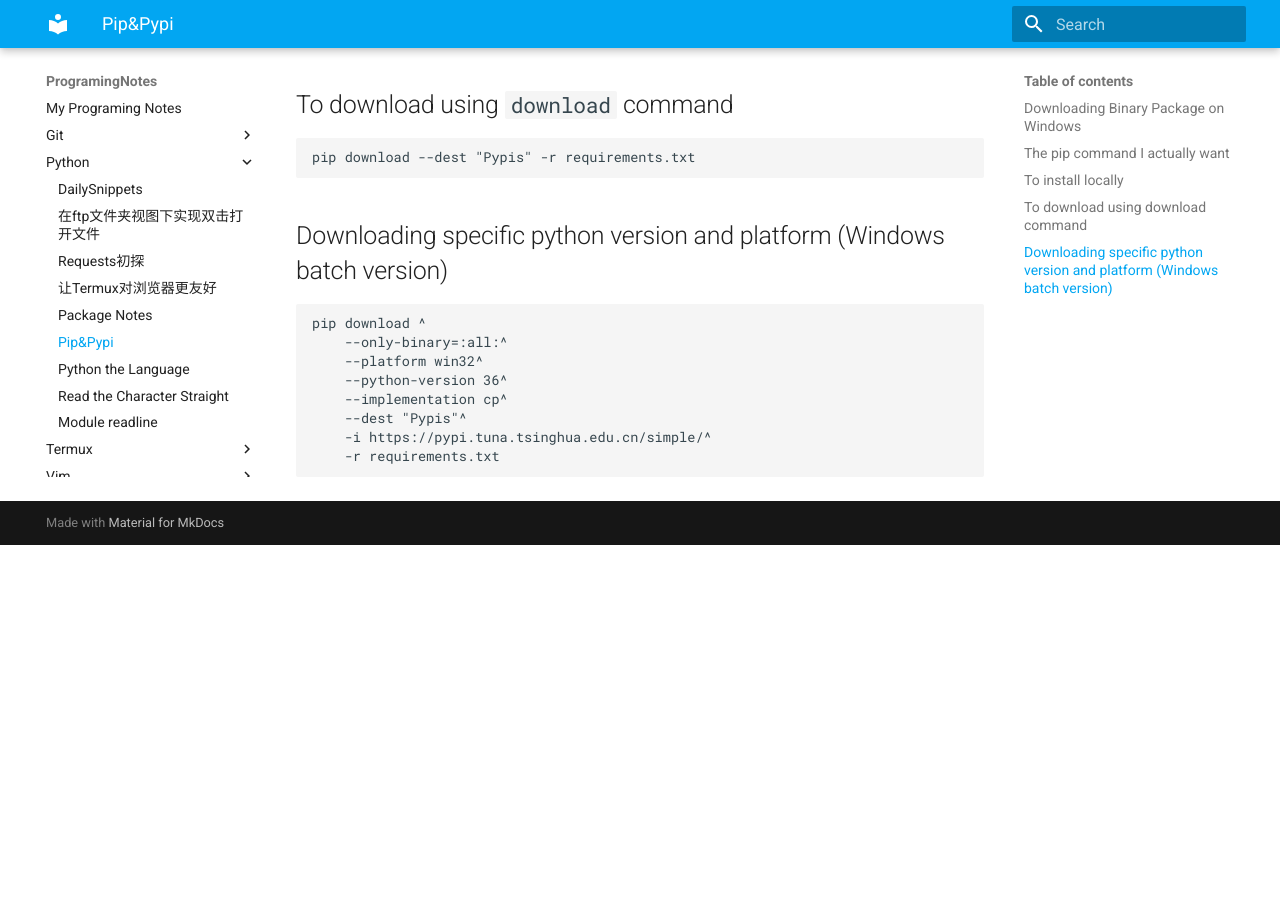
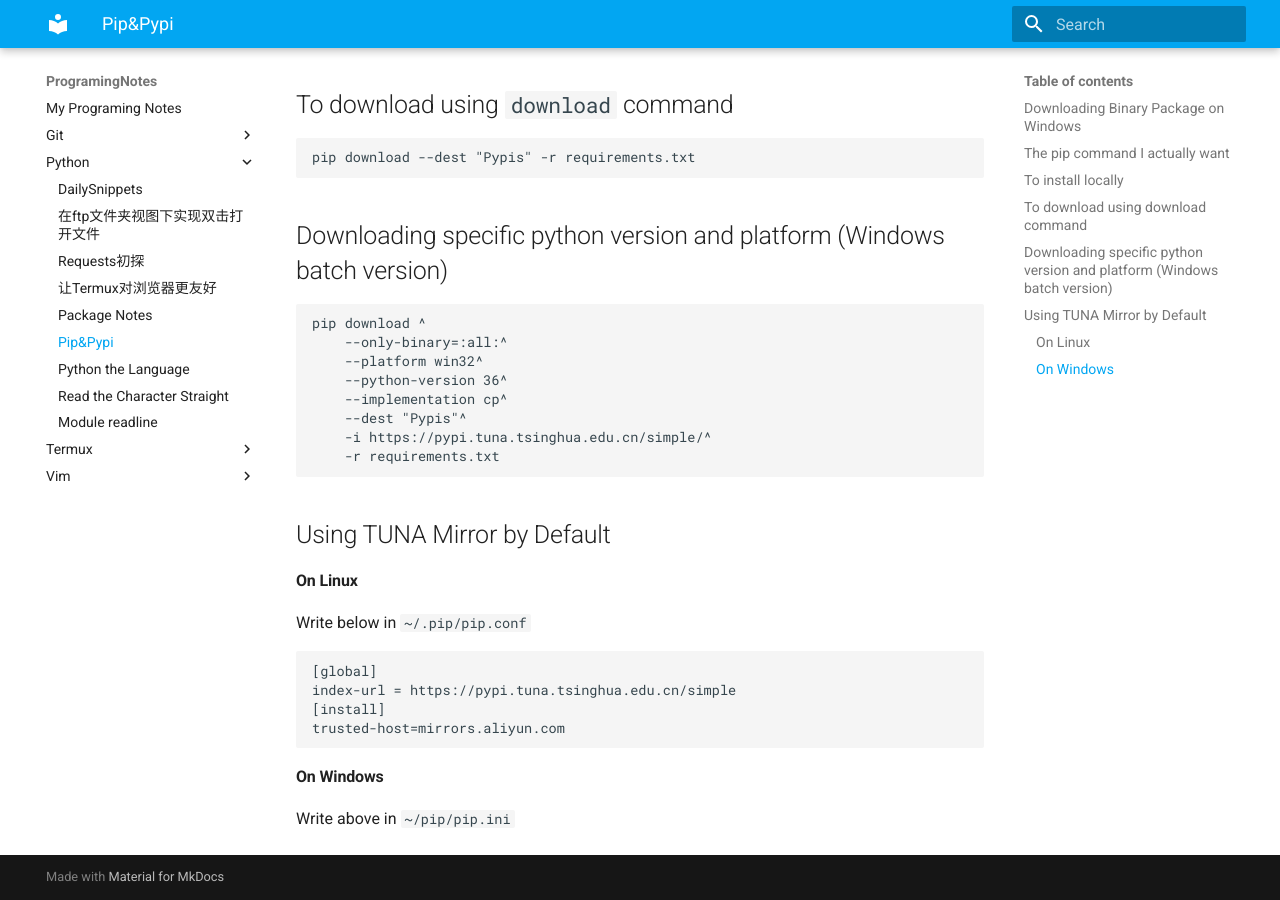
Before and after one commit to AllanChain/ProgramingNotes, an MkDocs documentation site: the page built from docs/python/pip.md, in a window 1280 px wide and 900 px high, scrolled down 606 px. Built offline with MkDocs 1.6.1 and Material for MkDocs 9.7.7, drawn with Linux system fonts in a browser that asks for light colours; before the commit the page ends 1151 px from its top, so only the background shows below that.

Commit message:
Add domestic source

````diff
--- a/docs/python/pip.md
+++ b/docs/python/pip.md
@@ -13,17 +13,17 @@ alias pup="pip install --upgrade --no-cache -i https://pypi.tuna.tsinghua.edu.cn
 ```
 
 ## To install locally
-```
+```shell
 pip install --no-index --find-links=dest/ -r requirements.txt
 ```
 
 ## To download using `download` command
-```
+```shell
 pip download --dest "Pypis" -r requirements.txt
 ```
 
 ## Downloading specific python version and platform (Windows batch version)
-```
+```shell
 pip download ^
 	--only-binary=:all:^
 	--platform win32^
@@ -33,3 +33,16 @@ pip download ^
 	-i https://pypi.tuna.tsinghua.edu.cn/simple/^
 	-r requirements.txt
 ```
+
+## Using TUNA Mirror by Default
+
+#### On Linux
+Write below in `~/.pip/pip.conf`
+```
+[global]
+index-url = https://pypi.tuna.tsinghua.edu.cn/simple
+[install]
+trusted-host=mirrors.aliyun.com
+```
+#### On Windows
+Write above in `~/pip/pip.ini`
````
